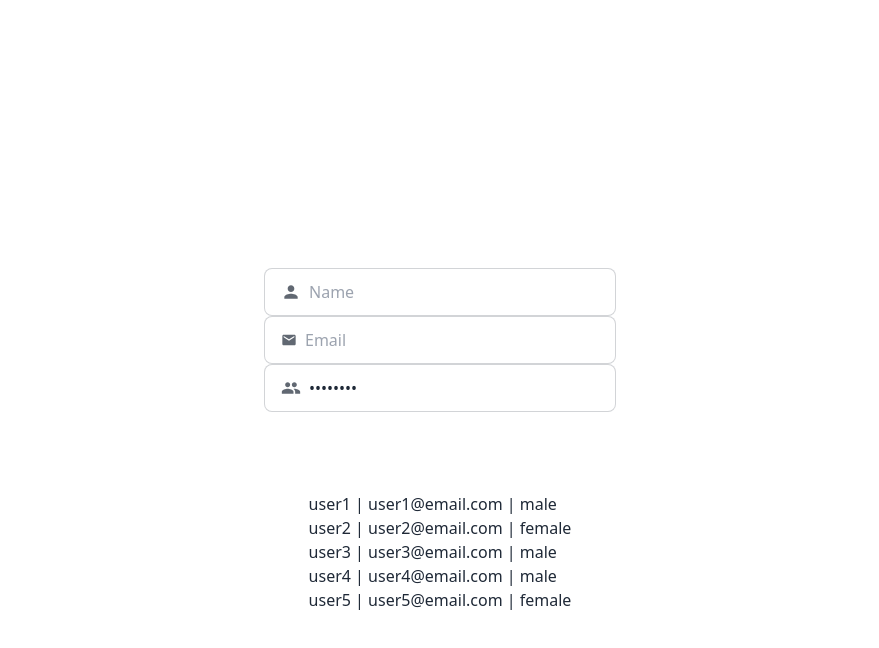
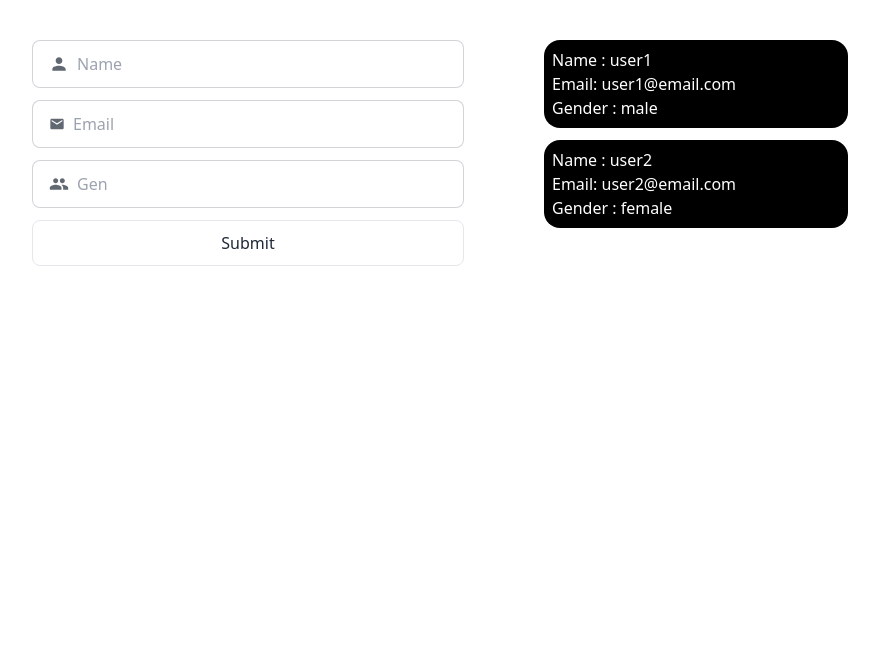
Before and after one commit to Isaac-8080/react-users, a React (Vite) app: page / in a window 1280 px wide. Shown: the top 648 px of the page, without its empty margins (200-1079 px from the left). Built offline with nearby package versions, Linux system fonts and the light colour scheme.

Commit message:
update made

```diff
--- a/package.json
+++ b/package.json
@@ -12,7 +12,8 @@
   "dependencies": {
     "react": "^18.3.1",
     "react-dom": "^18.3.1",
-    "react-icons": "^5.4.0"
+    "react-icons": "^5.4.0",
+    "uuid": "^11.0.3"
   },
   "devDependencies": {
     "@eslint/js": "^9.15.0",
--- a/src/App.jsx
+++ b/src/App.jsx
@@ -1,25 +1,21 @@
 import { useState } from 'react'
 import Users from './components/Users';
 import UsersForm from './components/UsersForm';
+import {v4 as uuid} from 'uuid';
+
 
 function App() {
 
   const [users, setUsers] = useState([
-    {name :" user1", email : "user1@email.com", gen : "male"},
-    {name : "user2", email : "user2@email.com", gen : "female"},
-    {name :" user3", email : "user3@email.com", gen : "male"},
-    {name :" user4", email : "user4@email.com", gen : "male"},
-    {name :" user5", email : "user5@email.com", gen : "female"},
+    {name :" user1", email : "user1@email.com", gen : "male", id : uuid()},
+    {name : "user2", email : "user2@email.com", gen : "female", id : uuid()},
   ])
-
-  console.log(users);
-
 
   return (
     <>
 
-      <div className='flex flex-col h-[100dvh] w-full items-center justify-center'>
-        <UsersForm />
+      <div className='flex justify-center'>
+        <UsersForm setUsers={setUsers} users={users} />
         <Users users={users} />
       </div>
 
--- a/src/components/Users.jsx
+++ b/src/components/Users.jsx
@@ -1,16 +1,22 @@
 import React from 'react'
+import {v4 as uuid} from 'uuid';
+
 
 const Users = (props) => {
+
   return (
     <>
-      <div className=''>
+      <div className='flex flex-col gap-3 p-10 w-[30%]'>
         {
-        props.users.map((user, index) => (
-          <p key={index}>{user.name + " | " + user.email + " | " + user.gen}</p>
+        props.users.map(user => (
+          <div className='bg-black text-white p-2 rounded-2xl' key={uuid()}>
+            <span>{`Name : ${user.name}`}</span><br />
+            <span>{`Email: ${user.email}`}</span><br />
+            <span>{`Gender : ${user.gen}`}</span>
+          </div>
         ))
         }
       </div>
-
     </>
   )
 }
--- a/src/components/UsersForm.jsx
+++ b/src/components/UsersForm.jsx
@@ -1,25 +1,64 @@
 import React, { useState } from 'react'
 import { MdEmail, MdPerson, MdGroup } from 'react-icons/md'
+import {v4 as uuid} from 'uuid';
 
-const UsersForm = () => {
+const UsersForm = (props) => {
+
+  const [name, setName] = useState("");
+  const [email, setEmail] = useState("");
+  const [gen, setGen] = useState("");
+
+  const handleName = (e) => {
+    setName(e.target.value);
+  }
+
+  const handleEmail = (e) => {
+    setEmail(e.target.value);
+  }
+
+  const handleGen = (e) => {
+    setGen(e.target.value);
+  }
+
+  const handleSubmit = (e) => {
+
+    e.preventDefault();
+
+    if (name && email && gen) {
+
+      const formValues = {name, email, gen, id: uuid()}
+
+      props.setUsers([...props.users, formValues])
+
+    }
+
+  }
 
   return (
     <>
-      <div className='flex flex-col gap-3 p-20 w-[40%]'>
-        <form>
+      <div className='flex flex-col gap-3 p-10 w-[40%]'>
+
+        <form onSubmit={handleSubmit} className='space-y-3'>
+
           <label className="input input-bordered flex items-center gap-2">
             <MdPerson className="h-5 w-5 opacity-70" />
-            <input type="text" className="grow" placeholder="Name" />
+            <input type="text" value={name} onChange={handleName} className="grow" placeholder="Name" />
           </label>
+
           <label className="input input-bordered flex items-center gap-2">
             <MdEmail className="h-4 w-4 opacity-70" />
-            <input type="text" className="grow" placeholder="Email" />
+            <input type="text" value={email} onChange={handleEmail} className="grow" placeholder="Email" />
           </label>
+
           <label className="input input-bordered flex items-center gap-2">
             <MdGroup className="h-5 w-5 opacity-70" />
-            <input type="password" className="grow" value="password" />
+            <input type="text" value={gen} onChange={handleGen} className="grow" placeholder="Gen" />
           </label>
+
+          <input type="submit" value="Submit" className="border p-2.5 rounded-lg hover:bg-black hover:text-white transition-all duration-150 ease-in-out cursor-pointer w-full" />
+
         </form>
+
       </div>
     </>
   )
```
Also changed, not shown: 2 other files (tests, documents, lock files or other folders).
